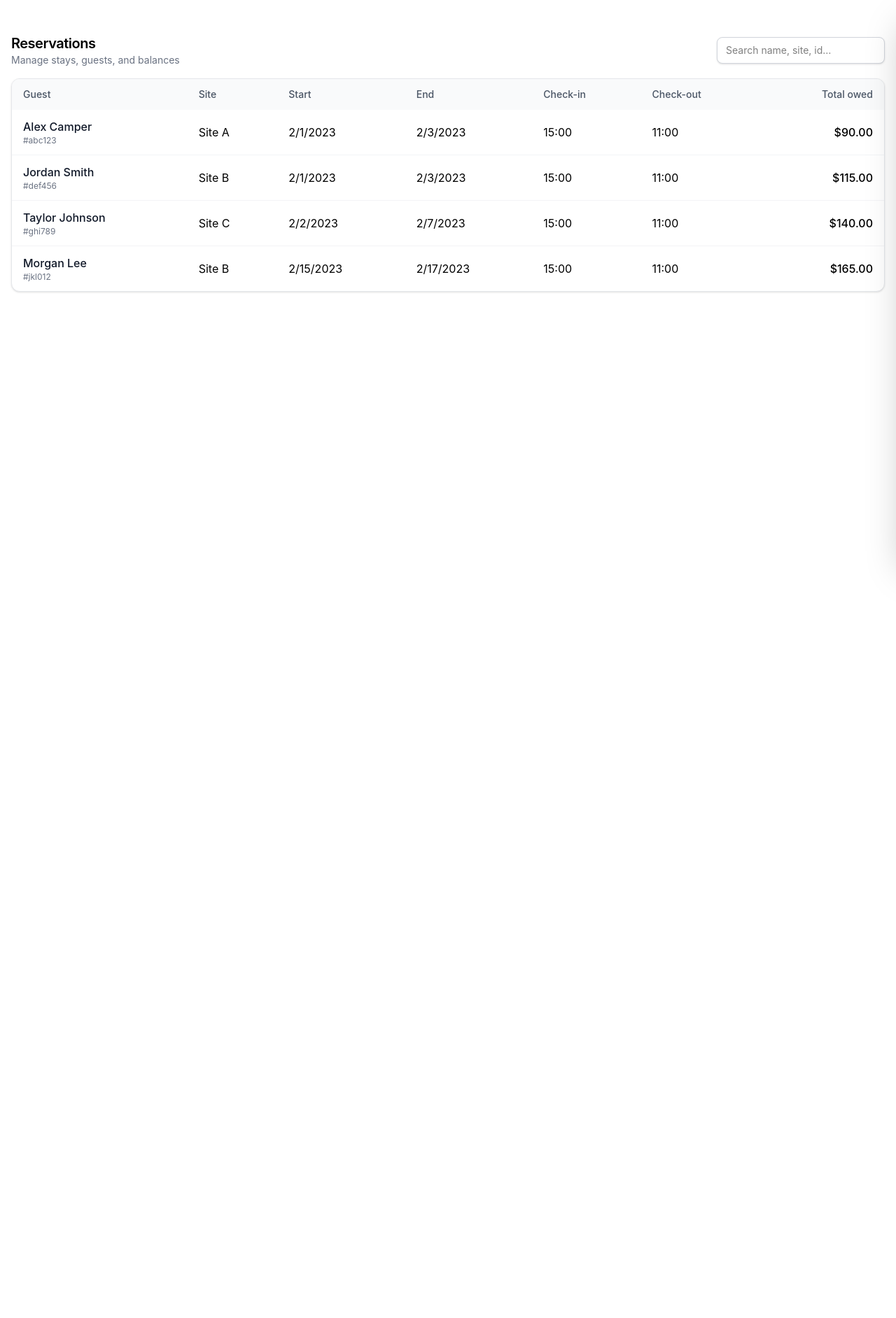
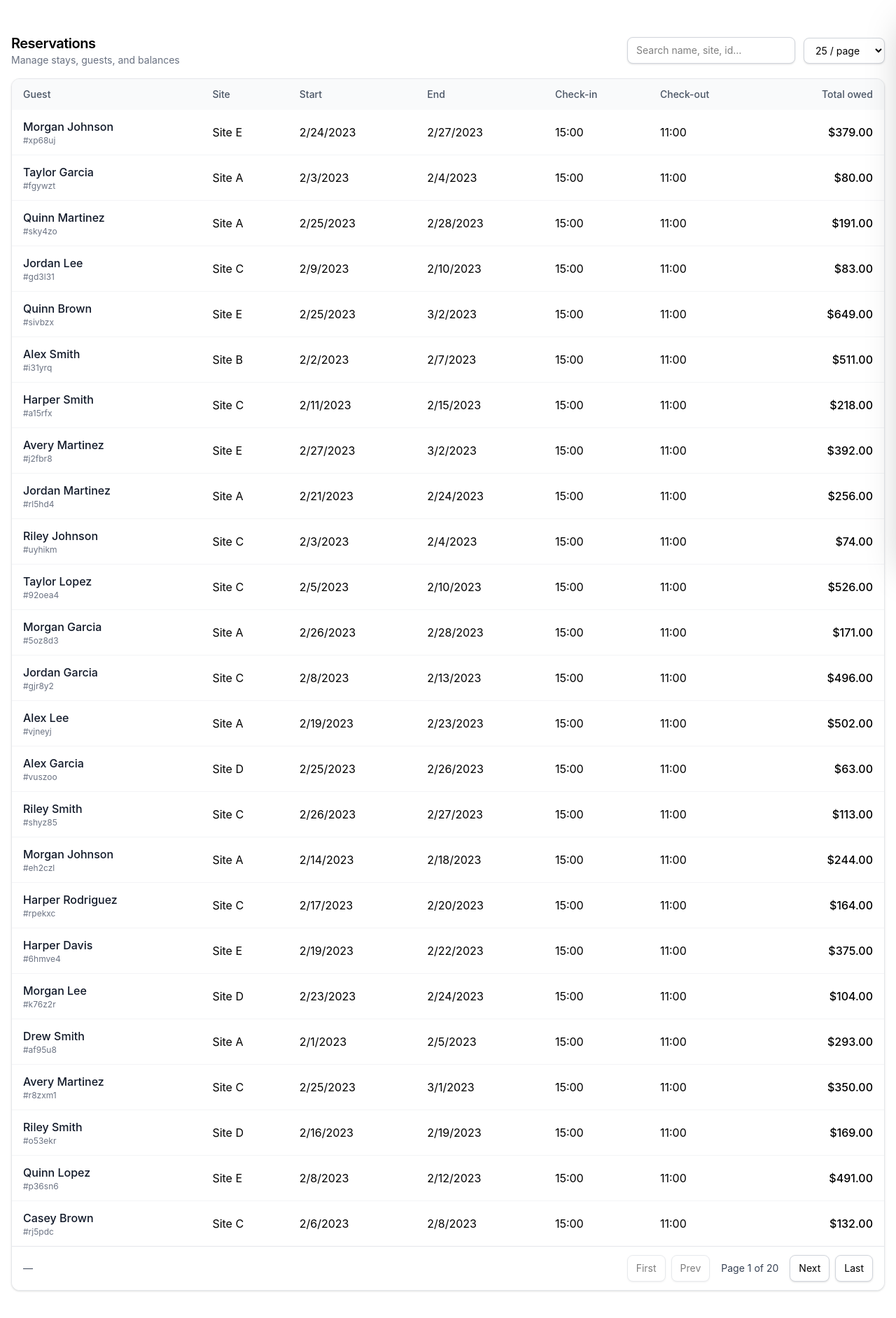
Before and after one commit to smvlima/pk-refactor-challenge, a React (Vite) app: page / in a window 1280 px wide. Shown: the top 1884 px of the page at 70% size. Before the commit the page ends 800 px from the top, so only its background shows below. Built offline with nearby package versions, Linux system fonts and the light colour scheme.

Commit message:
feat: more things

```diff
--- a/src/api/fakeApi.ts
+++ b/src/api/fakeApi.ts
@@ -1,59 +1,93 @@
 import { ReservationData } from "../components/ReservationDrawer"
 
-const db: Record<string, ReservationData> = {
-  abc123: {
-    id: 'abc123',
-    guestName: 'Alex Camper',
-    siteName: 'Site A',
-    startDate: '2023-02-01',
-    endDate: '2023-02-03',
-    checkinTime: '15:00',
-    checkoutTime: '11:00',
-    basePrice: 40,
-    nights: 2,
-    fees: 10
-  },
-  def456: {
-    id: 'def456',
-    guestName: 'Jordan Smith',
-    siteName: 'Site B',
-    startDate: '2023-02-01',
-    endDate: '2023-02-03',
-    checkinTime: '15:00',
-    checkoutTime: '11:00',
-    basePrice: 50,
-    nights: 2,
-    fees: 15
-  },
-  ghi789: {
-    id: 'ghi789',
-    guestName: 'Taylor Johnson',
-    siteName: 'Site C',
-    startDate: '2023-02-02',
-    endDate: '2023-02-07',
-    checkinTime: '15:00',
-    checkoutTime: '11:00',
-    basePrice: 60,
-    nights: 2,
-    fees: 20
-  },
-  jkl012: {
-    id: 'jkl012',
-    guestName: 'Morgan Lee',
-    siteName: 'Site B',
-    startDate: '2023-02-15',
-    endDate: '2023-02-17',
-    checkinTime: '15:00',
-    checkoutTime: '11:00',
-    basePrice: 70,
-    nights: 2,
-    fees: 25
+const siteNames = ['Site A', 'Site B', 'Site C', 'Site D', 'Site E']
+const guestFirstNames = ['Alex', 'Jordan', 'Taylor', 'Morgan', 'Casey', 'Riley', 'Drew', 'Harper', 'Quinn', 'Avery']
+const guestLastNames = ['Smith', 'Johnson', 'Lee', 'Brown', 'Garcia', 'Martinez', 'Davis', 'Rodriguez', 'Lopez', 'Gonzalez']
+
+const randomItem = <T>(arr: T[]): T | undefined => arr[Math.floor(Math.random() * arr.length)]
+
+const randomDate = (): { start: string; end: string; nights: number } => {
+  const start = new Date(2023, 1, Math.floor(Math.random() * 28) + 1)
+  const nights = Math.floor(Math.random() * 5) + 1
+  const end = new Date(start)
+  end.setDate(start.getDate() + nights)
+  return {
+    start: start.toISOString().split('T')[0] || '',
+    end: end.toISOString().split('T')[0] || '',
+    nights
   }
 }
 
-export async function getReservations(): Promise<ReservationData[]> {
+const generateMockData = (count: number): Record<string, ReservationData> => {
+  const data: Record<string, ReservationData> = {}
+
+  for (let i = 0; i < count; i++) {
+    const id = Math.random().toString(36).substring(2, 8)
+    const guestName = `${randomItem(guestFirstNames)} ${randomItem(guestLastNames)}`
+    const siteName = randomItem(siteNames) || ''
+    const { start, end, nights } = randomDate()
+
+    data[id] = {
+      id,
+      guestName,
+      siteName,
+      startDate: start,
+      endDate: end,
+      checkinTime: '15:00',
+      checkoutTime: '11:00',
+      basePrice: Math.floor(Math.random() * 100) + 30,
+      nights,
+      fees: Math.floor(Math.random() * 30) + 5
+    }
+  }
+
+  return data
+}
+
+const db = generateMockData(500)
+
+type GetReservationsParams = {
+  page?: number
+  perPage?: number
+}
+
+type Paginated<T> = {
+  data: T[]
+  page: number
+  perPage: number
+  total: number
+  totalPages: number
+  hasNext: boolean
+  hasPrev: boolean
+}
+
+export async function getReservations(
+  params: GetReservationsParams = {}
+): Promise<Paginated<ReservationData>> {
+  const {
+    page = 1,
+    perPage = 25,
+  } = params
+
   await delay(150)
-  return Object.values(db)
+
+  const items = Object.values(db)
+
+  const total = items.length
+  const totalPages = Math.max(1, Math.ceil(total / perPage))
+  const safePage = Math.min(Math.max(page, 1), totalPages)
+  const start = (safePage - 1) * perPage
+  const end = start + perPage
+
+  return {
+    data: items.slice(start, end),
+    page: safePage,
+    perPage,
+    total,
+    totalPages,
+    hasNext: safePage < totalPages,
+    hasPrev: safePage > 1
+  }
 }
 
 export async function getReservation(id: string): Promise<ReservationData> {
--- a/src/components/ReservationList.tsx
+++ b/src/components/ReservationList.tsx
@@ -25,11 +25,18 @@ const ReservationList: React.FC<{
   const [loading, setLoading] = useState(true)
   const [error, setError] = useState<string | null>(null)
   const [query, setQuery] = useState('')
+  const [page, setPage] = useState(1)
+  const [perPage, setPerPage] = useState(25)
+  const [total, setTotal] = useState(0)
+  const [totalPages, setTotalPages] = useState(1)
 
   if (rows.length === 0 && loading) {
     getReservations()
-      .then((list: ReservationData[]) => {
-        setRows(list || [])
+      .then(({ data, page, perPage, totalPages }) => {
+        setRows(data || [])
+        setPage(page)
+        setPerPage(perPage)
+        setTotalPages(totalPages)
         setLoading(false)
       })
       .catch((e: any) => {
@@ -46,6 +53,9 @@ const ReservationList: React.FC<{
         (r.id || '').toLowerCase().includes(query.toLowerCase())
       )
 
+  const startIdx = (page - 1) * perPage + 1
+  const endIdx = Math.min(page * perPage, total)
+
   return (
     <div className='w-full max-w-7xl mx-auto p-4'>
       <div className='mb-4 flex items-center justify-between gap-3'>
@@ -53,12 +63,24 @@ const ReservationList: React.FC<{
           <h1 className='text-xl font-semibold tracking-tight'>Reservations</h1>
           <p className='text-sm text-gray-500'>Manage stays, guests, and balances</p>
         </div>
+        <div className='flex items-center gap-3'>
           <input
             value={query}
             onChange={e => setQuery(e.target.value)}
             placeholder='Search name, site, id…'
             className='w-60 rounded-lg border border-gray-300 bg-white px-3 py-2 text-sm shadow-sm outline-none focus:ring-2 focus:ring-indigo-200'
           />
+          <select
+            value={perPage}
+            onChange={e => { setPage(1); setPerPage(Number(e.target.value)) }}
+            className='rounded-lg border border-gray-300 bg-white px-3 py-2 text-sm shadow-sm outline-none focus:ring-2 focus:ring-indigo-200'
+            aria-label='Rows per page'
+          >
+            {[10, 25, 50, 100].map(n => (
+              <option key={n} value={n}>{n} / page</option>
+            ))}
+          </select>
+        </div>
       </div>
 
       {error && (
@@ -116,6 +138,44 @@ const ReservationList: React.FC<{
             })}
           </tbody>
         </table>
+        <div className='flex flex-col sm:flex-row items-center justify-between gap-3 px-4 py-3 border-t border-gray-200 bg-white'>
+          <div className='text-sm text-gray-600'>
+            {total > 0 ? `Showing ${startIdx}–${endIdx} of ${total}` : '—'}
+          </div>
+          <div className='flex items-center gap-2'>
+            <button
+              className='rounded-lg border border-gray-300 bg-white px-3 py-2 text-sm shadow-sm disabled:opacity-50'
+              onClick={() => setPage(1)}
+              disabled={page <= 1 || loading}
+            >
+              First
+            </button>
+            <button
+              className='rounded-lg border border-gray-300 bg-white px-3 py-2 text-sm shadow-sm disabled:opacity-50'
+              onClick={() => setPage(p => Math.max(1, p - 1))}
+              disabled={page <= 1 || loading}
+            >
+              Prev
+            </button>
+            <span className='text-sm text-gray-700 px-2'>
+              Page {page} of {totalPages}
+            </span>
+            <button
+              className='rounded-lg border border-gray-300 bg-white px-3 py-2 text-sm shadow-sm disabled:opacity-50'
+              onClick={() => setPage(p => Math.min(totalPages, p + 1))}
+              disabled={page >= totalPages || loading}
+            >
+              Next
+            </button>
+            <button
+              className='rounded-lg border border-gray-300 bg-white px-3 py-2 text-sm shadow-sm disabled:opacity-50'
+              onClick={() => setPage(totalPages)}
+              disabled={page >= totalPages || loading}
+            >
+              Last
+            </button>
+          </div>
+        </div>
       </div>
     </div>
   )
```
Lines whose indentation alone changed are shown as unchanged.
